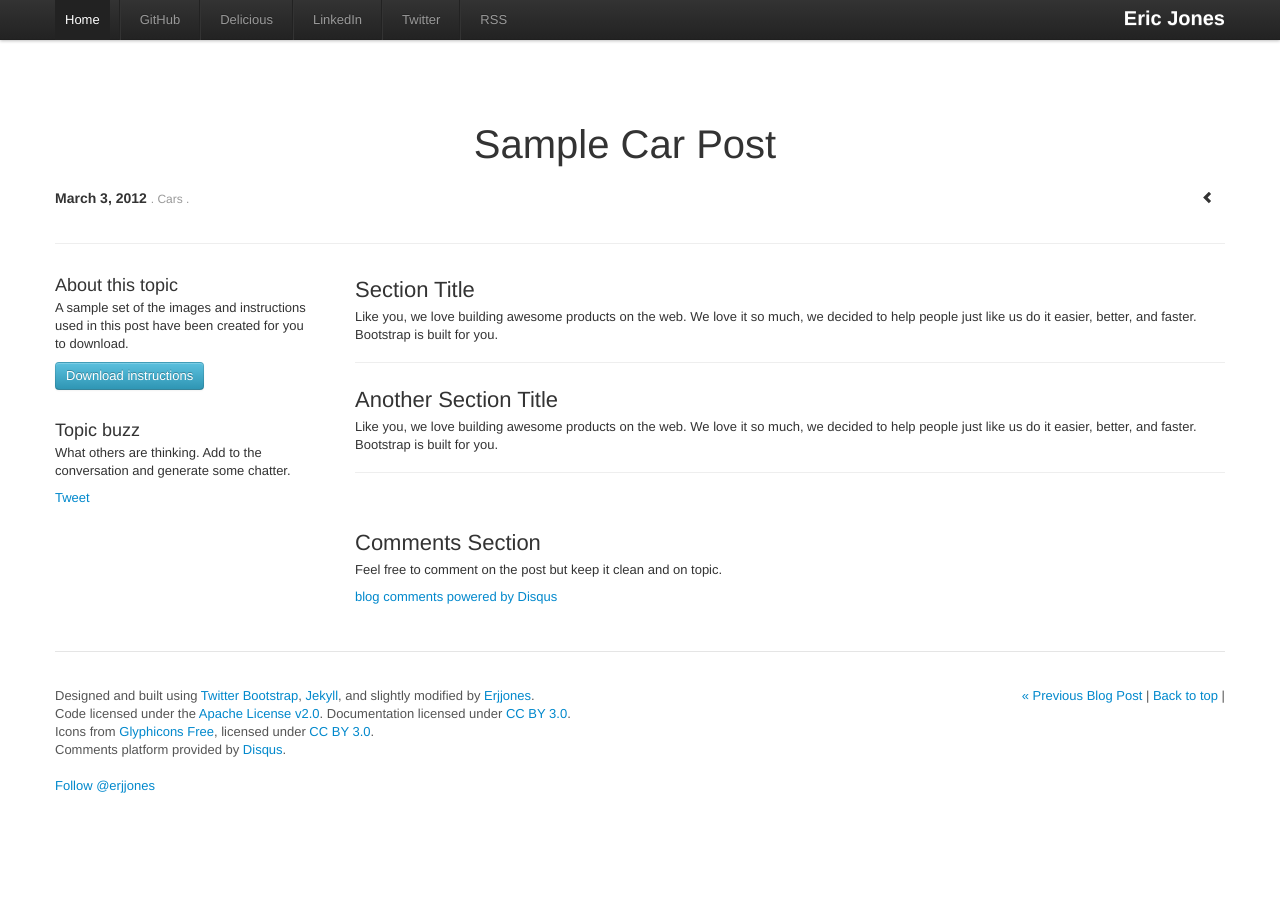
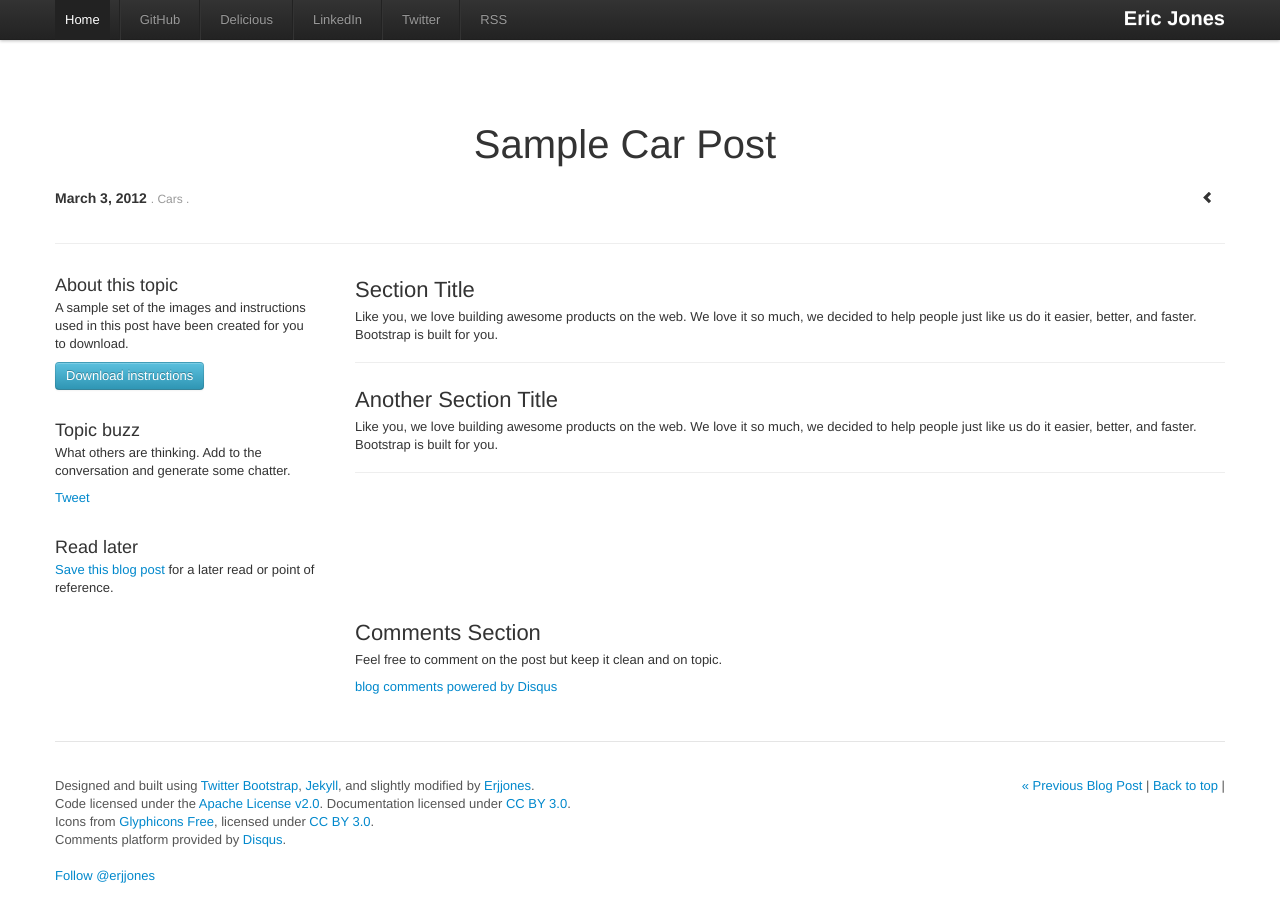
Before and after one commit to erjjones/erjjones.github.com, a Jekyll site: the page built from _posts/2012-03-03-Sample-Car-Post.markdown, in a window 1280 px wide and 921 px high. Built offline with Jekyll 4.4.1, drawn with Linux system fonts in a browser that asks for light colours; Markdown is read by kramdown in place of the engine named in the settings; comment, search, counter and statistics services are not loaded.

Commit message:
instapaper links, github links, feedback restyle

```diff
--- a/_posts/2012-03-01-Sample-Cooking-Post.markdown
+++ b/_posts/2012-03-01-Sample-Cooking-Post.markdown
@@ -14,6 +14,9 @@ category: Cooking
 	  <p>What others are thinking. Add to the conversation and generate some chatter.</p>
 	  <p><a href="https://twitter.com/share" class="twitter-share-button" data-via="erjjones">Tweet</a></p>
 	  <p><g:plusone size="medium"></g:plusone></p>
+	  <br/>
+	  <h3>Read later</h3>
+	  <p><a href="http://www.instapaper.com/hello2?url={{ page.url }}&title={{ page.title }}" title="Save {{ page.title }} to Instapaper" target="_blank">Save this blog post</a> for a later read or point of reference.</p>
 	</div>
 	<div class="span9 columns">
 	  <h2>Section Title</h2>
--- a/_posts/2012-03-02-Sample-Coding-Post.markdown
+++ b/_posts/2012-03-02-Sample-Coding-Post.markdown
@@ -14,6 +14,9 @@ category: Coding
 	  <p>What others are thinking. Add to the conversation and generate some chatter.</p>
 	  <p><a href="https://twitter.com/share" class="twitter-share-button" data-via="erjjones">Tweet</a></p>
 	  <p><g:plusone size="medium"></g:plusone></p>
+	  <br/>
+	  <h3>Read later</h3>
+	  <p><a href="http://www.instapaper.com/hello2?url={{ page.url }}&title={{ page.title }}" title="Save {{ page.title }} to Instapaper" target="_blank">Save this blog post</a> for a later read or point of reference.</p>
 	</div>
 	<div class="span9 columns">
 	  <h2>Section Title</h2>
--- a/_posts/2012-03-03-Sample-Car-Post.markdown
+++ b/_posts/2012-03-03-Sample-Car-Post.markdown
@@ -14,6 +14,9 @@ category: Cars
 	  <p>What others are thinking. Add to the conversation and generate some chatter.</p>
 	  <p><a href="https://twitter.com/share" class="twitter-share-button" data-via="erjjones">Tweet</a></p>
 	  <p><g:plusone size="medium"></g:plusone></p>
+	  <br/>
+	  <h3>Read later</h3>
+	  <p><a href="http://www.instapaper.com/hello2?url={{ page.url }}&title={{ page.title }}" title="Save {{ page.title }} to Instapaper" target="_blank">Save this blog post</a> for a later read or point of reference.</p>
     </div>
 	<div class="span9 columns">
 	  <h2>Section Title</h2>
```
Also changed, not shown: index.html (+5 -4 lines).
